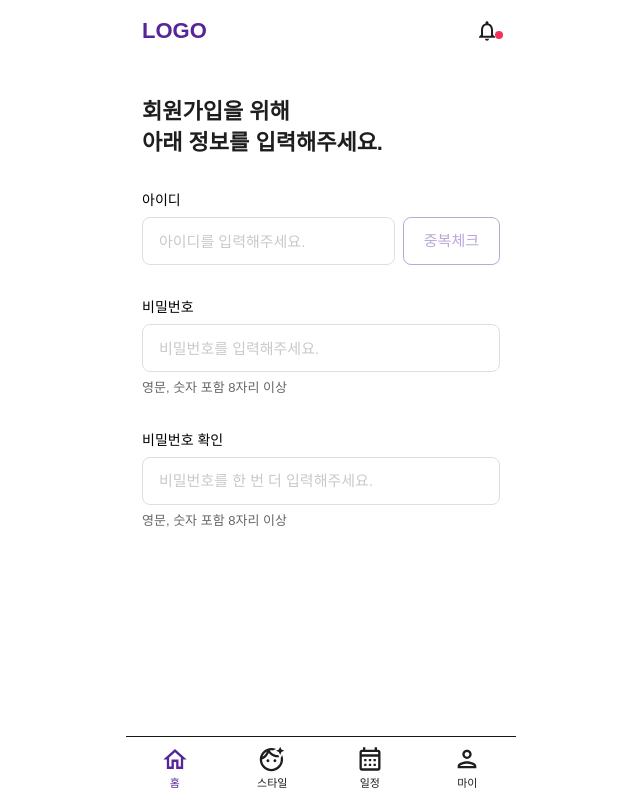
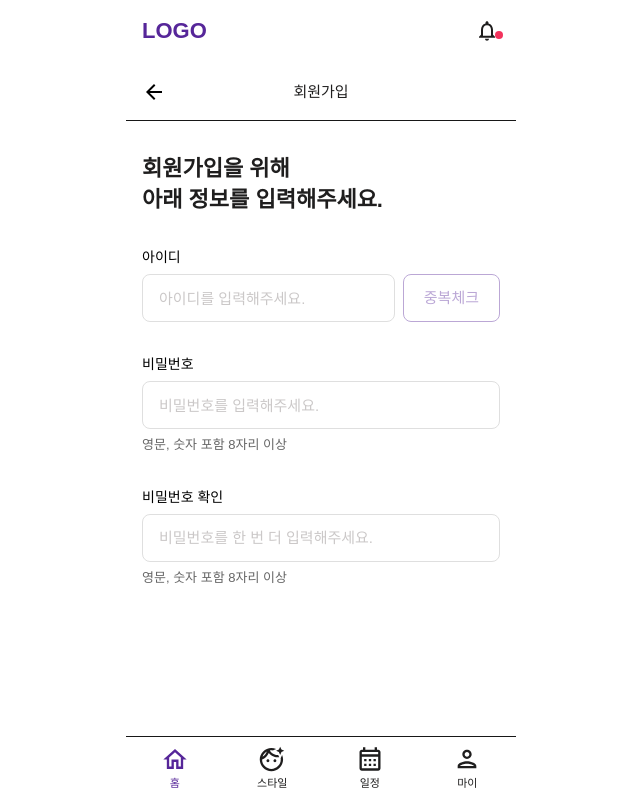
Before and after one commit to swyp11/swyp-frontend, a Next.js app: page /signup in a window 1280 px wide. Shown: the whole page, without its empty margins (319-959 px from the left). Built offline with nearby package versions, Linux system fonts and the light colour scheme; a web font is replaced by a local one.

Commit message:
fix: 회원가입 뒤로가기 추가

```diff
--- a/src/app/signup/page.tsx
+++ b/src/app/signup/page.tsx
@@ -2,6 +2,7 @@
 
 import React, { useState } from "react";
 import { useRouter } from "next/navigation";
+import Image from "next/image";
 
 export default function SignupPage() {
   const router = useRouter();
@@ -112,6 +113,27 @@ export default function SignupPage() {
       className="bg-white flex flex-col justify-between h-screen mx-auto"
       style={{ width: "var(--app-width)" }}
     >
+      {/* Header */}
+      <div className="flex items-center px-4 py-4 border-b border-border-subtle">
+        <button
+          onClick={() => router.back()}
+          className="w-6 h-6 flex items-center justify-center"
+          aria-label="뒤로가기"
+        >
+          <Image
+            className="relative w-6 h-6"
+            alt=""
+            src="/img/arrow_back.svg"
+            width={24}
+            height={24}
+          />
+        </button>
+        <h1 className="flex-1 text-center body-2-medium text-on-surface">
+          회원가입
+        </h1>
+        <div className="w-6" /> {/* Spacer for centering */}
+      </div>
+
       {/* Main Content */}
       <div className="flex-1 flex flex-col px-4 py-8 overflow-y-auto">
         {/* Title */}
```
